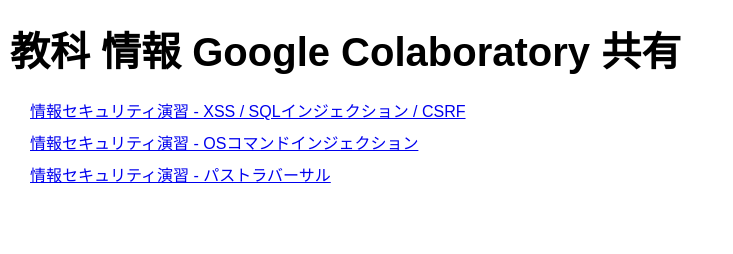
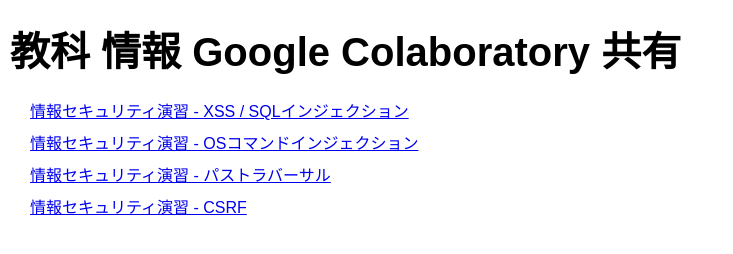
Before and after one commit to Repy/informatics-colab, a plain HTML site: page index.html in a window 1280 px wide. Shown: the whole page, without its empty margins (0-733 px from the left). Drawn offline with Linux system fonts and the light colour scheme; a web font is replaced by a local one.

Commit message:
クロスサイトリクエストフォージェリ

```diff
--- a/index.html
+++ b/index.html
@@ -14,9 +14,10 @@
         <h1>教科 情報 Google Colaboratory 共有</h1>
     </header>
     <main>
-        <p><a href="https://colab.research.google.com/github/Repy/informatics-colab/blob/master/001-web-security.ipynb">情報セキュリティ演習 - XSS / SQLインジェクション / CSRF</a></p>
+        <p><a href="https://colab.research.google.com/github/Repy/informatics-colab/blob/master/001-web-security.ipynb">情報セキュリティ演習 - XSS / SQLインジェクション</a></p>
         <p><a href="https://colab.research.google.com/github/Repy/informatics-colab/blob/master/002-web-security-2.ipynb">情報セキュリティ演習 - OSコマンドインジェクション</a></p>
         <p><a href="https://colab.research.google.com/github/Repy/informatics-colab/blob/master/003-web-security-3.ipynb">情報セキュリティ演習 - パストラバーサル</a></p>
+        <p><a href="https://colab.research.google.com/github/Repy/informatics-colab/blob/master/004-web-security-4.ipynb">情報セキュリティ演習 - CSRF</a></p>
     </main>
 </body>
 
```
Also changed, not shown: 1 other file.
